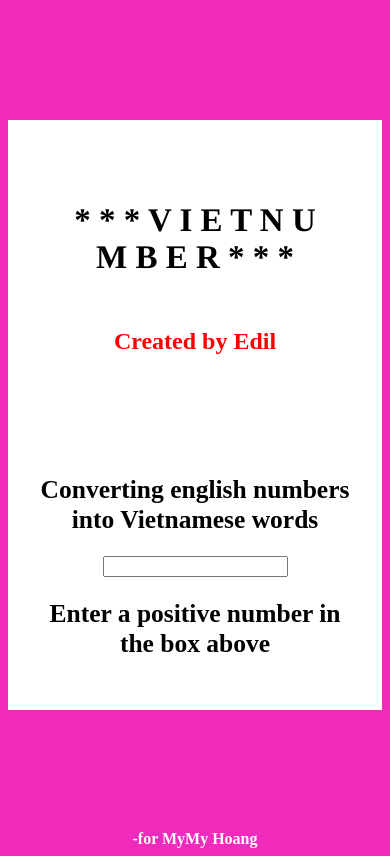
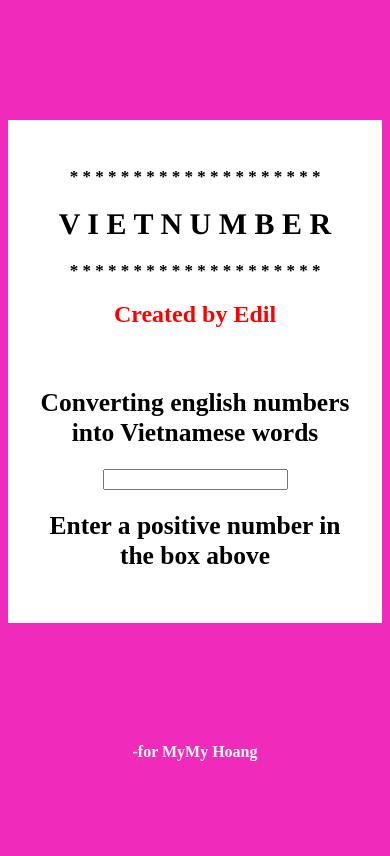
Before and after one commit to edilchristian/vietnumber, a React (Create React App) app: page / in a window 390 px wide. Built offline with nearby package versions, Linux system fonts and the light colour scheme.

Commit message:
updated for mobile

```diff
--- a/src/index.tsx
+++ b/src/index.tsx
@@ -10,14 +10,13 @@ const styles = {
     fontSize: '17px'
   },
   h1cont: {
-    padding: '30px',
     fontFamily: 'times',
-    fontSize: '33px'
+    fontSize: '30px'
   },
   h2cont: {
     color: 'red',
     fontFamily: 'didot',
-    marginBottom: '120px'
+    marginBottom: '60px'
   },
   h3cont: {
     color: 'white',
@@ -29,6 +28,9 @@ const styles = {
     marginBottom: '120px',
     backgroundColor: 'white',
     padding: '30px'
+  },
+  stars: {
+    fontSize: '17px'
   }
 }
 
@@ -37,9 +39,15 @@ const styles = {
 const App = () => (
   <React.StrictMode>
     <div style={styles.overall}>
+      <h3 style={styles.stars}>
+         * * * * * * * * * * * * * * * * * * * *
+      </h3>
       <h1 style={styles.h1cont}>
-        * * * V I E T N U M B E R * * *
+         V I E T N U M B E R
       </h1>
+      <h3 style={styles.stars}>
+         * * * * * * * * * * * * * * * * * * * *
+      </h3>
       <h2 style={styles.h2cont}>
         Created by Edil
       </h2>
```
